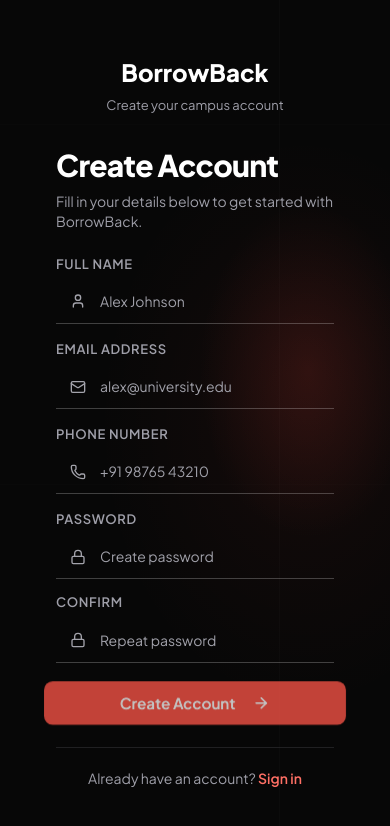
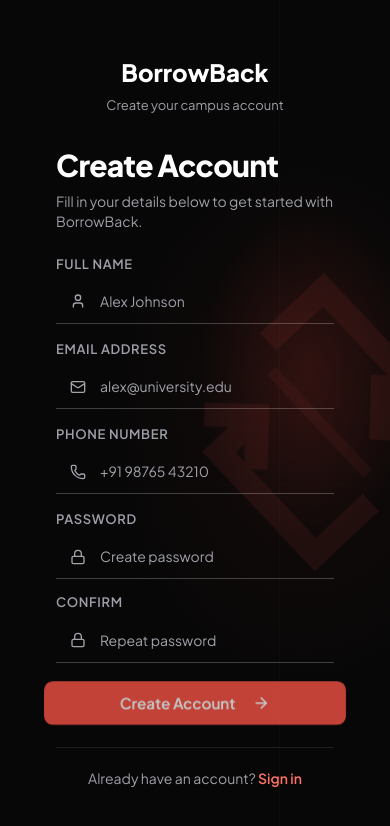
Before and after one commit to SAIPRANITH/BorrowBack, a React (Vite) app in the folder client/: page /register in a window 390 px wide. Shown: the top 826 px of the page. Built offline with nearby package versions, Linux system fonts and the light colour scheme.

Commit message:
Show rotating brand mark across website pages

```diff
--- a/client/src/components/Layout.jsx
+++ b/client/src/components/Layout.jsx
@@ -12,6 +12,7 @@
 
  return (
  <div className="classy-app min-h-screen relative flex flex-col md:flex-row">
+ <div aria-hidden="true" className="site-background-mark" />
 
  {/* The Sidebar */}
  <Navbar />
--- a/client/src/index.css
+++ b/client/src/index.css
@@ -585,6 +585,25 @@
     auth-mark-glow 12s ease-in-out infinite alternate;
 }
 
+.site-background-mark {
+  position: fixed;
+  top: 50%;
+  right: max(3vw, calc((100vw - 1480px) / 2));
+  width: clamp(260px, 36vw, 520px);
+  aspect-ratio: 1;
+  background-color: var(--brand-red);
+  -webkit-mask: url("/icons/borrowback-mark.svg") center / contain no-repeat;
+  mask: url("/icons/borrowback-mark.svg") center / contain no-repeat;
+  opacity: 0.045;
+  filter: drop-shadow(0 0 48px rgba(255, 73, 62, 0.12));
+  transform: translateY(-50%) rotate(-8deg);
+  animation:
+    auth-mark-rotate 36s linear infinite,
+    auth-mark-glow 12s ease-in-out infinite alternate;
+  pointer-events: none;
+  z-index: 0;
+}
+
 .login-hero-highlight {
   display: inline-block;
   color: var(--brand-red-bright);
@@ -745,10 +764,17 @@
     width: 72vw;
     opacity: 0.06;
   }
+
+  .site-background-mark {
+    right: -18%;
+    width: 72vw;
+    opacity: 0.035;
+  }
 }
 
 @media (prefers-reduced-motion: reduce) {
-  .auth-background-mark {
+  .auth-background-mark,
+  .site-background-mark {
     animation: none;
   }
 
--- a/client/src/pages/RegisterPage.jsx
+++ b/client/src/pages/RegisterPage.jsx
@@ -125,8 +125,8 @@
  return (
 
  <div className="auth-page auth-page--register min-h-screen flex text-zinc-100 selection:bg-blue-500/30 selection:text-white">
+ <div aria-hidden="true" className="site-background-mark" />
  {/* Left: Campus background image + community perks */}
-
  <div className="hidden lg:flex lg:w-1/2 relative overflow-hidden">
 
  {/* Background Photo */}
```
